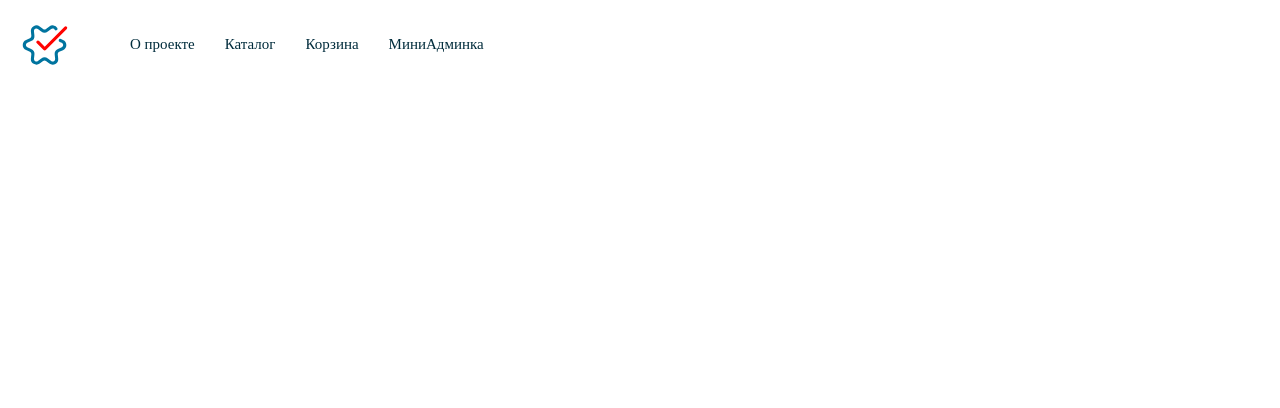
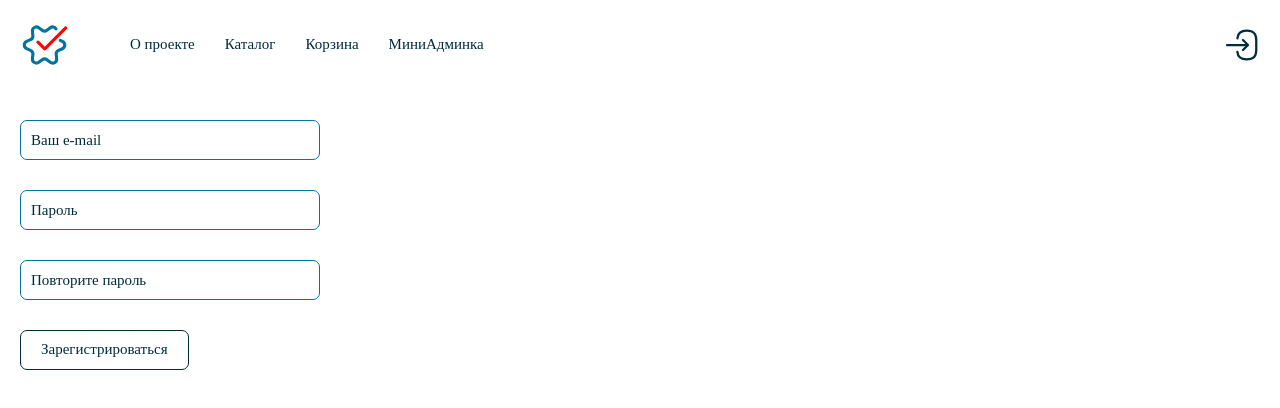
Before and after one commit to DevEvKa/otus-homeworks, a Vue app: page /login in a window 1280 px wide. Shown: the top 408 px of the page. Built offline with nearby package versions, Linux system fonts and the light colour scheme.

Commit message:
authentication adding

```diff
--- a/src/App.vue
+++ b/src/App.vue
@@ -1,18 +1,29 @@
 <script setup lang="ts">
 import { RouterLink, RouterView } from 'vue-router'
+import { useAuthStore } from '@/stores/auth'
+
+const authStore = useAuthStore()
 </script>
 
 <template>
-  <header>
+  <header class="header">
     <a href="/about"><img alt="Vue logo" class="logo" src="@/assets/logo.svg" /></a>
 
-    <div class="wrapper">
+    <div class="header__wrapper">
       <nav>
         <RouterLink to="/about">О проекте</RouterLink>
         <RouterLink to="/catalog">Каталог</RouterLink>
         <RouterLink to="/cart">Корзина</RouterLink>
         <RouterLink to="/admin">МиниАдминка</RouterLink>
       </nav>
+      <div class="header__login">
+        <a v-if="!!authStore.isLogged" href="/login" @click.prevent="authStore.setLogoutStatus"
+          ><img alt="logout" class="header__login-img" src="@/assets/logout.svg"
+        /></a>
+        <a v-else href="/login"
+          ><img alt="login" class="header__login-img" src="@/assets/login.svg"
+        /></a>
+      </div>
     </div>
   </header>
 
@@ -22,11 +33,24 @@ import { RouterLink, RouterView } from 'vue-router'
 <style scoped lang="scss">
 @import './assets/scss/common.scss';
 
-header {
+.header {
   display: flex;
   align-items: center;
   gap: 60px;
   margin-bottom: 20px;
+
+  &__wrapper {
+    display: flex;
+    flex-grow: 1;
+    align-items: center;
+    justify-content: space-between;
+  }
+
+  &__login-img {
+    display: block;
+    width: 36px;
+    height: auto;
+  }
 }
 
 .logo {
--- a/src/components/VButton.vue
+++ b/src/components/VButton.vue
@@ -1,6 +1,11 @@
 <template>
   <button
-    :class="['button', `button_${color}`, { button_large: size === 'large' }]"
+    :class="[
+      'button',
+      `button--${color}`,
+      { 'button--large': size === 'large' },
+      `button--${type}`
+    ]"
     :disabled="disabled"
     @click="clickOnButton"
   >
@@ -25,6 +30,10 @@ const props = defineProps({
   size: {
     type: String,
     default: 'normal'
+  },
+  type: {
+    type: String,
+    default: 'normal'
   }
 })
 
@@ -46,7 +55,7 @@ const clickOnButton = () => {
   font-size: 15px;
   transition: 0.2s;
 
-  &_dark {
+  &--dark {
     background: $dark-main;
     border: 1px solid $dark-main;
     color: $light-main;
@@ -55,7 +64,7 @@ const clickOnButton = () => {
       color: $dark-main;
     }
   }
-  &_light {
+  &--light {
     background: $light-main;
     border: 1px solid $dark-main;
     color: $dark-main;
@@ -67,9 +76,23 @@ const clickOnButton = () => {
     opacity: 0.6;
     cursor: default;
   }
-  &_large {
+  &--large {
     height: 48px;
     padding: 0 30px;
   }
+
+  &--link {
+    height: auto;
+    padding: 0;
+    border: none;
+    border-radius: 0;
+    color: $accent-color;
+    border-bottom: 1px solid $accent-color;
+
+    &:hover {
+      color: $dark-main;
+      border-color: $dark-main;
+    }
+  }
 }
 </style>
--- a/src/router/index.ts
+++ b/src/router/index.ts
@@ -7,6 +7,11 @@ const router = createRouter({
       path: '/',
       name: 'about',
       component: () => import('../views/About.vue')
+    },
+    {
+      path: '/login',
+      name: 'login',
+      component: () => import('../views/Login.vue')
     },
     {
       path: '/about',
--- /dev/null
+++ b/src/stores/auth.ts
@@ -0,0 +1,42 @@
+import { defineStore } from 'pinia'
+import { computed, ref, reactive, watch } from 'vue'
+
+export const useAuthStore = defineStore('auth', () => {
+  const authCreds = reactive(
+    localStorage.getItem('userCreds') !== null
+      ? {
+          login: JSON.parse(localStorage['userCreds']).login,
+          password: JSON.parse(localStorage['userCreds']).password
+        }
+      : {
+          login: '',
+          password: ''
+        }
+  )
+
+  const isRegistered = computed(() => authCreds.login.length > 0)
+  const isLogged = ref(false)
+
+  watch(isLogged, () => {
+    if (localStorage.getItem('userCreds') !== null) {
+      authCreds.login = JSON.parse(localStorage['userCreds']).login
+      authCreds.password = JSON.parse(localStorage['userCreds']).password
+    }
+  })
+
+  const setLoginStatus = () => {
+    isLogged.value = true
+  }
+
+  const setLogoutStatus = () => {
+    isLogged.value = false
+  }
+
+  return {
+    authCreds,
+    isRegistered,
+    isLogged,
+    setLoginStatus,
+    setLogoutStatus
+  }
+})
--- a/src/views/AdminPage.vue
+++ b/src/views/AdminPage.vue
@@ -64,7 +64,7 @@
 <script setup lang="ts">
 import { ref, computed } from 'vue'
 import { useVuelidate } from '@vuelidate/core'
-import { required, minLength, maxLength, helpers } from '@vuelidate/validators'
+import { required, minLength, helpers } from '@vuelidate/validators'
 
 import VInput from '../components/VInput.vue'
 import VTextarea from '../components/VTextarea.vue'
--- /dev/null
+++ b/src/views/Login.vue
@@ -0,0 +1,203 @@
+<template>
+  <div class="login">
+    <div v-if="!authStore.isLogged" class="login__wrapper">
+      <div v-if="!authStore.isRegistered" class="login__form">
+        <form class="login__form-form" @submit.prevent="submitSignupForm">
+          <VInput
+            class="login__form-input"
+            label="Ваш e-mail"
+            name="emailSignupField"
+            placeholder="Ваш e-mail"
+            v-model:value="validationSignup.emailSignupField.$model"
+            :error="validationSignup.emailSignupField.$errors"
+          />
+          <VInput
+            class="login__form-input"
+            label="Пароль"
+            name="passwordSignupField"
+            placeholder="Пароль"
+            v-model:value="validationSignup.passwordSignupField.$model"
+            :error="validationSignup.passwordSignupField.$errors"
+          />
+          <VInput
+            class="login__form-input"
+            label="Повторите пароль"
+            name="passwordConfirmSignupField"
+            placeholder="Повторите пароль"
+            v-model:value="validationSignup.passwordConfirmSignupField.$model"
+            :error="validationSignup.passwordConfirmSignupField.$errors"
+          />
+          <VButton type="submit" label="Зарегистрироваться" :disabled="validationSignup.value" />
+        </form>
+      </div>
+      <div v-else class="login__form">
+        <form class="login__form-form" @submit.prevent="submitLoginForm">
+          <VInput
+            class="login__form-input"
+            label="Ваш e-mail"
+            name="emailLoginField"
+            placeholder="Ваш e-mail"
+            v-model:value="validationLogin.emailLoginField.$model"
+            :error="validationLogin.emailLoginField.$errors"
+          />
+          <VInput
+            class="login__form-input"
+            label="Пароль"
+            name="passwordLoginField"
+            placeholder="Пароль"
+            v-model:value="validationLogin.passwordLoginField.$model"
+            :error="validationLogin.passwordLoginField.$errors"
+          />
+          <p v-if="isWrongCreds" class="login__error-text">Неверный логин и/или пароль</p>
+          <VButton type="submit" label="Войти" />
+        </form>
+      </div>
+
+      <div v-if="authStore.isRegistered" class="login__message">
+        <p class="login__message-text">Забыли пароль?</p>
+        <VButton
+          label="Напомнить!"
+          type="link"
+          class="login__message-button"
+          @click.prevent="showCreds"
+        />
+      </div>
+    </div>
+    <p v-else class="login__welcoming">
+      Вы успешно авторизовались! <br />
+      Приятных покупок!
+    </p>
+  </div>
+</template>
+
+<script setup lang="ts">
+import { ref, computed } from 'vue'
+import { useVuelidate } from '@vuelidate/core'
+import { required, helpers, email, sameAs } from '@vuelidate/validators'
+import { useAuthStore } from '@/stores/auth'
+
+const authStore = useAuthStore()
+
+import VInput from '../components/VInput.vue'
+import VButton from '../components/VButton.vue'
+
+const emailLoginField = ref('')
+const passwordLoginField = ref('')
+
+const emailSignupField = ref('')
+const passwordSignupField = ref('')
+const passwordConfirmSignupField = ref('')
+
+const isWrongCreds = ref(false)
+
+const rulesLogin = computed(() => ({
+  emailLoginField: {
+    required: helpers.withMessage(`Это обязательное поле`, required),
+    email: helpers.withMessage(`Введите корректный адрес`, email)
+  },
+  passwordLoginField: {
+    required: helpers.withMessage(`Это обязательное поле`, required),
+    valid: function (value) {
+      const containsUppercase = /[A-Z]/.test(value)
+      const containsLowercase = /[a-z]/.test(value)
+      const containsNumber = /[0-9]/.test(value)
+      const containsSpecial = /[#?!@$%^&*-]/.test(value)
+      return containsUppercase && containsLowercase && containsNumber && containsSpecial
+    }
+  }
+}))
+
+const rulesSignup = computed(() => ({
+  emailSignupField: {
+    required: helpers.withMessage(`Это обязательное поле`, required),
+    email: helpers.withMessage(`Введите корректный адрес`, email)
+  },
+  passwordSignupField: {
+    required: helpers.withMessage(`Это обязательное поле`, required),
+    valid: function (value) {
+      const containsUppercase = /[A-Z]/.test(value)
+      const containsLowercase = /[a-z]/.test(value)
+      const containsNumber = /[0-9]/.test(value)
+      const containsSpecial = /[#?!@$%^&*-]/.test(value)
+      return containsUppercase && containsLowercase && containsNumber && containsSpecial
+    }
+  },
+  passwordConfirmSignupField: {
+    required: helpers.withMessage(`Это обязательное поле`, required),
+    sameAs: helpers.withMessage(`Пароли должны совпадать`, sameAs(passwordSignupField))
+  }
+}))
+
+const validationLogin = useVuelidate(rulesLogin, { emailLoginField, passwordLoginField })
+const validationSignup = useVuelidate(rulesSignup, {
+  emailSignupField,
+  passwordSignupField,
+  passwordConfirmSignupField
+})
+
+const submitLoginForm = () => {
+  const result = validationLogin.value.$validate()
+  result
+    .then((res) => {
+      if (res) {
+        const userCreds = JSON.parse(localStorage['userCreds'])
+        if (
+          userCreds.login === emailLoginField.value &&
+          userCreds.password === passwordLoginField.value
+        ) {
+          authStore.setLoginStatus()
+          emailLoginField.value = ''
+          passwordLoginField.value = ''
+        } else {
+          isWrongCreds.value = true
+        }
+      }
+    })
+    .catch((err) => {
+      console.log(err)
+    })
+}
+
+const submitSignupForm = () => {
+  const result = validationSignup.value.$validate()
+  result
+    .then((res) => {
+      if (res) {
+        localStorage.setItem(
+          'userCreds',
+          JSON.stringify({ login: emailSignupField.value, password: passwordSignupField.value })
+        )
+        authStore.setLoginStatus()
+      }
+    })
+    .catch((err) => {
+      console.log(err)
+    })
+}
+
+const showCreds = () => {
+  const userCreds = JSON.parse(localStorage['userCreds'])
+  alert(`Логин: ${userCreds.login}, Пароль: ${userCreds.password}`)
+}
+</script>
+
+<style lang="scss" scoped>
+.login {
+  padding-top: 30px;
+
+  &__form {
+    margin-bottom: 30px;
+  }
+
+  &__error-text {
+    margin-bottom: 24px;
+    color: $danger-color;
+  }
+
+  &__message {
+    display: flex;
+    align-items: center;
+    gap: 8px;
+  }
+}
+</style>
```
Also changed, not shown: src/assets/login.svg (added), src/assets/logout.svg (added).
